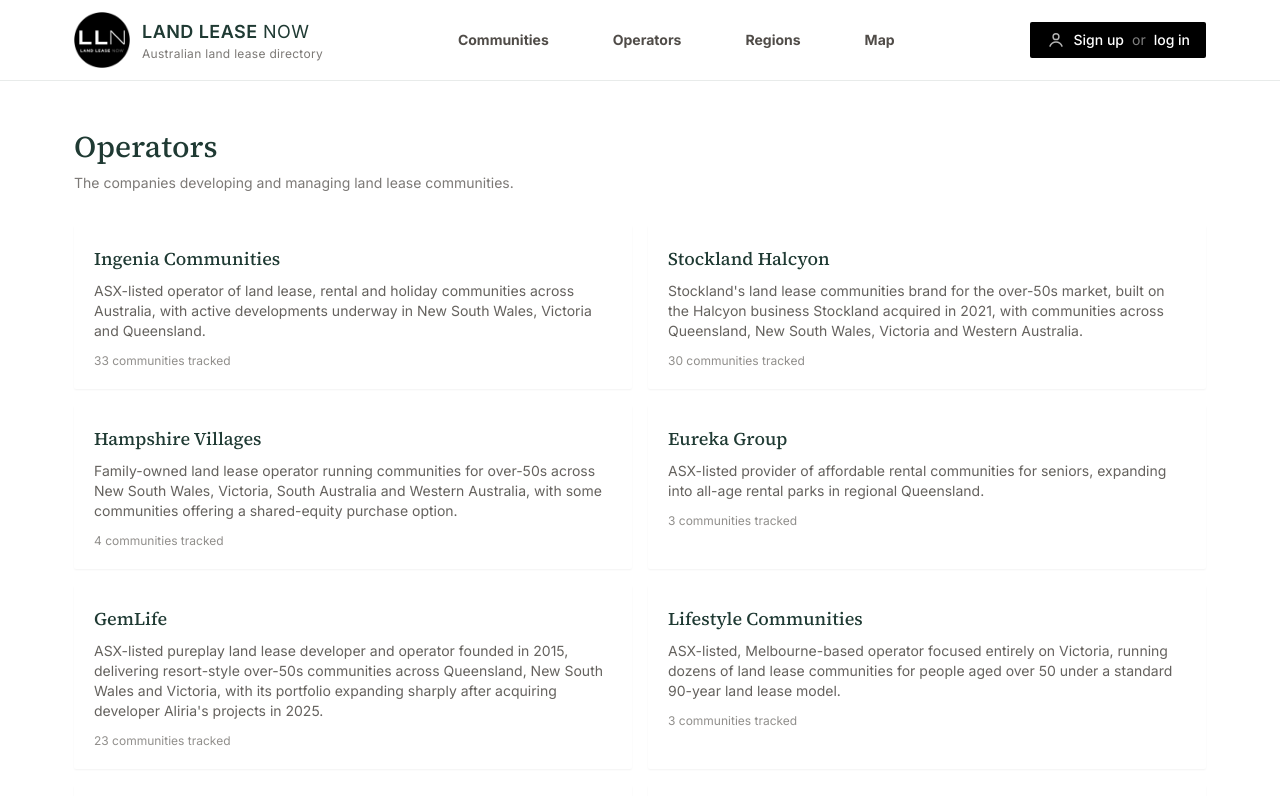
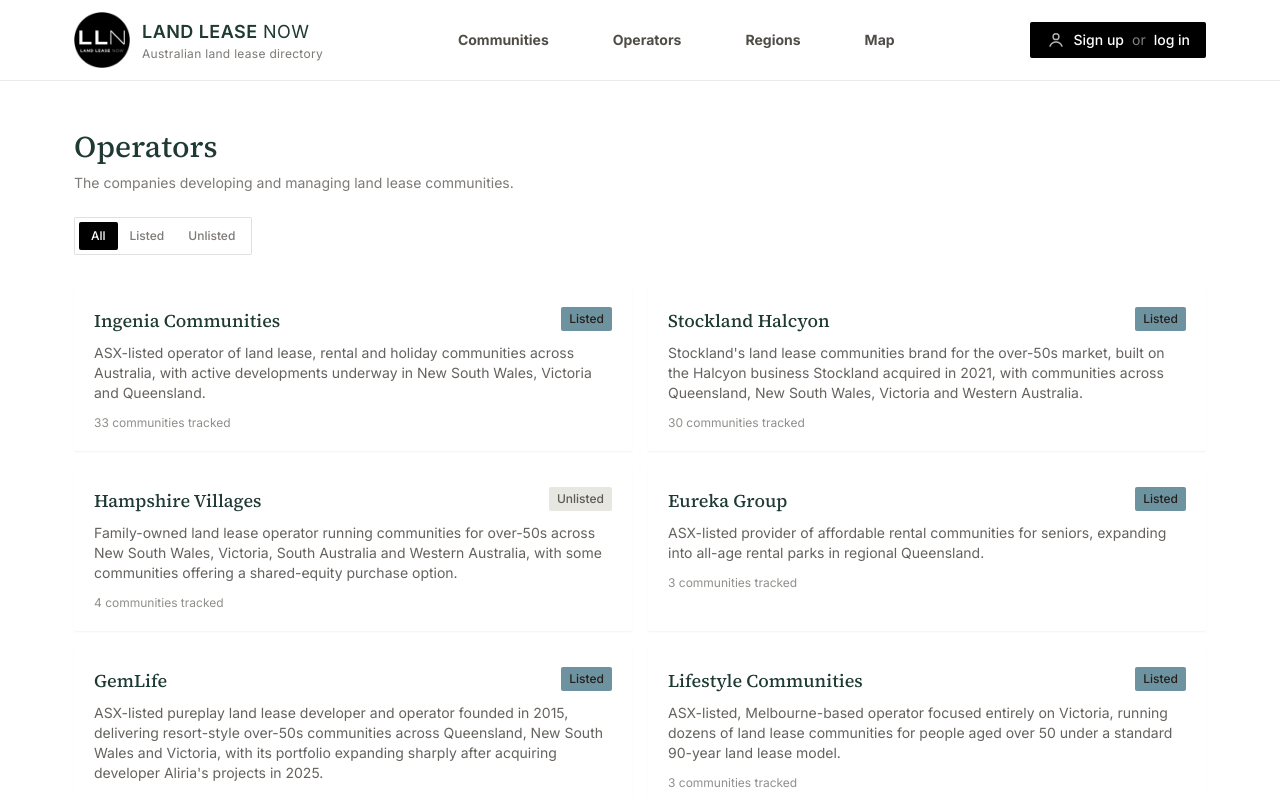
Before and after one commit to LandLeaseNow/landleasenow, a Next.js app: page /operators in a window 1280 px wide. Shown: the top 796 px of the page. Built offline with nearby package versions, Linux system fonts and the light colour scheme.

Commit message:
Add Listed/Unlisted operator filter; fix under-development icon

```diff
--- a/app/operators/page.tsx
+++ b/app/operators/page.tsx
@@ -5,7 +5,29 @@ export const metadata = {
   title: "Land lease operators | Landlease Now"
 };
 
-export default function OperatorsPage() {
+type ListedFilter = "All" | "Listed" | "Unlisted";
+const FILTERS: ListedFilter[] = ["All", "Listed", "Unlisted"];
+
+function buildHref(filter: ListedFilter) {
+  return filter === "All" ? "/operators" : `/operators?listed=${filter}`;
+}
+
+export default function OperatorsPage({
+  searchParams
+}: {
+  searchParams: { listed?: string };
+}) {
+  const activeFilter: ListedFilter =
+    searchParams.listed === "Listed" || searchParams.listed === "Unlisted"
+      ? searchParams.listed
+      : "All";
+
+  const filtered = operators.filter((op) => {
+    if (activeFilter === "Listed") return op.listed;
+    if (activeFilter === "Unlisted") return !op.listed;
+    return true;
+  });
+
   return (
     <div className="container-page py-12">
       <h1 className="font-serif text-3xl text-eucalypt">Operators</h1>
@@ -13,19 +35,53 @@ export default function OperatorsPage() {
         The companies developing and managing land lease communities.
       </p>
 
+      <div className="mt-6">
+        <div className="inline-flex rounded-sm border border-eucalypt/15 bg-card p-1 text-xs font-medium">
+          {FILTERS.map((filter) => {
+            const isActive = filter === activeFilter;
+            return (
+              <Link
+                key={filter}
+                href={buildHref(filter)}
+                className={
+                  isActive
+                    ? "whitespace-nowrap rounded-sm bg-black px-3 py-1.5 text-white"
+                    : "whitespace-nowrap rounded-sm px-3 py-1.5 text-ink/60 hover:text-ink"
+                }
+              >
+                {filter}
+              </Link>
+            );
+          })}
+        </div>
+      </div>
+
       <div className="mt-8 grid gap-4 md:grid-cols-2">
-        {operators.map((op) => (
+        {filtered.map((op) => (
           <Link
             key={op.slug}
             href={`/operators/${op.slug}`}
             className="rounded-sm bg-card p-5 shadow-sm hover:shadow-md transition-shadow"
           >
-            <h2 className="font-serif text-lg text-eucalypt">{op.name}</h2>
+            <div className="flex items-start justify-between gap-3">
+              <h2 className="font-serif text-lg text-eucalypt">{op.name}</h2>
+              <span
+                className={`whitespace-nowrap rounded-sm px-2 py-1 text-xs font-medium ${
+                  op.listed ? "bg-sky text-ink" : "bg-sand text-ink/70"
+                }`}
+              >
+                {op.listed ? "Listed" : "Unlisted"}
+              </span>
+            </div>
             <p className="mt-2 text-sm text-ink/70">{op.description}</p>
             <p className="mt-3 text-xs text-ink/50">{op.communityCount} communities tracked</p>
           </Link>
         ))}
       </div>
+
+      {filtered.length === 0 && (
+        <p className="mt-10 text-ink/60">No operators match that filter.</p>
+      )}
     </div>
   );
 }
--- a/components/HeroSection.tsx
+++ b/components/HeroSection.tsx
@@ -15,8 +15,11 @@ const ICONS = {
   ),
   underDevelopment: (
     <svg viewBox="0 0 24 24" fill="none" stroke="currentColor" strokeWidth={1.75} className="h-5 w-5 text-eucalypt">
-      <circle cx="12" cy="12" r="8.5" />
-      <path d="M12 7.5V12l3 2" />
+      <path d="M4 21V4" strokeLinecap="round" />
+      <path d="M4 6h13" strokeLinecap="round" strokeLinejoin="round" />
+      <path d="M17 6v4.5" strokeLinecap="round" />
+      <path d="M2 21h13" strokeLinecap="round" />
+      <path d="M13 21v-4a2 2 0 1 1 4 0v4" strokeLinecap="round" strokeLinejoin="round" />
     </svg>
   ),
   communities: (
--- a/lib/data.ts
+++ b/lib/data.ts
@@ -31,7 +31,8 @@ export const operators: Operator[] = [
     name: "Ingenia Communities",
     description:
       "ASX-listed operator of land lease, rental and holiday communities across Australia, with active developments underway in New South Wales, Victoria and Queensland.",
-    communityCount: 33
+    communityCount: 33,
+    listed: true
   },
   {
     slug: "stockland-halcyon",
@@ -39,63 +40,72 @@ export const operators: Operator[] = [
     description:
       "Stockland's land lease communities brand for the over-50s market, built on the Halcyon business Stockland acquired in 2021, with communities across Queensland, New South Wales, Victoria and Western Australia.",
     communityCount: 30,
-    website: "https://www.stockland.com.au/halcyon-communities"
+    website: "https://www.stockland.com.au/halcyon-communities",
+    listed: true
   },
   {
     slug: "hampshire-villages",
     name: "Hampshire Villages",
     description:
       "Family-owned land lease operator running communities for over-50s across New South Wales, Victoria, South Australia and Western Australia, with some communities offering a shared-equity purchase option.",
-    communityCount: 4
+    communityCount: 4,
+    listed: false
   },
   {
     slug: "eureka-group",
     name: "Eureka Group",
     description:
       "ASX-listed provider of affordable rental communities for seniors, expanding into all-age rental parks in regional Queensland.",
-    communityCount: 3
+    communityCount: 3,
+    listed: true
   },
   {
     slug: "gemlife",
     name: "GemLife",
     description:
       "ASX-listed pureplay land lease developer and operator founded in 2015, delivering resort-style over-50s communities across Queensland, New South Wales and Victoria, with its portfolio expanding sharply after acquiring developer Aliria's projects in 2025.",
-    communityCount: 23
+    communityCount: 23,
+    listed: true
   },
   {
     slug: "lifestyle-communities",
     name: "Lifestyle Communities",
     description:
       "ASX-listed, Melbourne-based operator focused entirely on Victoria, running dozens of land lease communities for people aged over 50 under a standard 90-year land lease model.",
-    communityCount: 3
+    communityCount: 3,
+    listed: true
   },
   {
     slug: "hometown-australia",
     name: "Hometown Australia",
     description:
       "The Australian arm of US land lease operator Hometown America, running around 58-60 over-55s communities across New South Wales, Queensland and South Australia, built largely through acquisition of existing parks.",
-    communityCount: 63
+    communityCount: 63,
+    listed: false
   },
   {
     slug: "palm-lake-resort",
     name: "Palm Lake Resort",
     description:
       "Family-owned Australian developer operating since 1977, with around 38 land lease resorts for over-50s across Queensland, New South Wales and Victoria, home to more than 10,000 residents.",
-    communityCount: 27
+    communityCount: 27,
+    listed: false
   },
   {
     slug: "living-gems",
     name: "Living Gems",
     description:
       "Family-owned Gold Coast land lease developer founded in the 1980s, building over-50s resorts across South East Queensland with a pipeline extending into Townsville, Yeppoon and northern NSW.",
-    communityCount: 3
+    communityCount: 3,
+    listed: false
   },
   {
     slug: "serenitas",
     name: "Serenitas",
     description:
       "Land lease operator majority-owned by Mirvac, Pacific Equity Partners and Tasman Capital Partners, running around 34 communities across NSW, VIC, QLD and WA under brands including Thyme Lifestyle Resorts and National Lifestyle Villages.",
-    communityCount: 30
+    communityCount: 30,
+    listed: false
   },
   {
     slug: "aspen-group",
@@ -103,7 +113,8 @@ export const operators: Operator[] = [
     description:
       "ASX-listed developer and manager of over-50s land lease lifestyle communities across Western Australia, South Australia, New South Wales and Victoria, offering home ownership on leased land with no exit fees or stamp duty.",
     communityCount: 10,
-    website: "https://aspengroup.com.au/lifestyle"
+    website: "https://aspengroup.com.au/lifestyle",
+    listed: true
   },
   {
     slug: "lincoln-place",
@@ -111,7 +122,8 @@ export const operators: Operator[] = [
     description:
       "Developer and operator of over-50s land lease lifestyle communities across NSW, VIC, QLD and the ACT, with homes offered on a no entry fee, no exit fee, no deferred management fee basis.",
     communityCount: 28,
-    website: "https://www.lincolnplace.com.au/"
+    website: "https://www.lincolnplace.com.au/",
+    listed: false
   },
   {
     slug: "liven-communities",
@@ -119,7 +131,8 @@ export const operators: Operator[] = [
     description:
       "Developer of resort-style, architecturally designed over-50s land lease communities in regional Queensland.",
     communityCount: 4,
-    website: "https://www.livencommunities.com.au/"
+    website: "https://www.livencommunities.com.au/",
+    listed: false
   },
   {
     slug: "springtree",
@@ -127,7 +140,8 @@ export const operators: Operator[] = [
     description:
       "A new lifestyle resort brand dedicated to creating vibrant, welcoming communities for downsizers, with thoughtfully designed land lease communities in idyllic locations.",
     communityCount: 3,
-    website: "https://springtree.com.au/welcome-to-springtree/"
+    website: "https://springtree.com.au/welcome-to-springtree/",
+    listed: false
   },
   {
     slug: "vivacity-property",
@@ -135,7 +149,8 @@ export const operators: Operator[] = [
     description:
       "A developer and operator of boutique retirement lifestyle communities, building thriving land lease communities in architecturally designed, lavish spaces for active, connected over-55s living.",
     communityCount: 5,
-    website: "https://vivacityproperty.com.au/"
+    website: "https://vivacityproperty.com.au/",
+    listed: false
   },
   {
     slug: "ocean-club-resort",
@@ -143,7 +158,8 @@ export const operators: Operator[] = [
     description:
       "The original blueprint for over-50s resort-style living on the Mid-North Coast of NSW, offering resort-style facilities and a laid-back, friendly community.",
     communityCount: 1,
-    website: "https://oceanclubresort.com.au/"
+    website: "https://oceanclubresort.com.au/",
+    listed: false
   },
   {
     slug: "solana-lifestyle-resorts",
@@ -151,7 +167,8 @@ export const operators: Operator[] = [
     description:
       "Stockwell's manufactured home park business, managing over-50s lifestyle resorts from inception through ongoing operations, offering freestanding homes with no traditional retirement fees.",
     communityCount: 5,
-    website: "https://www.solana.com.au/"
+    website: "https://www.solana.com.au/",
+    listed: false
   },
   {
     slug: "millbray",
@@ -159,7 +176,8 @@ export const operators: Operator[] = [
     description:
       "An owner and operator of over-50s land lease living in Australia, focused on thoughtfully designed homes with resort-style amenities and connected neighbourhoods ('Millbray Made').",
     communityCount: 1,
-    website: "https://millbray.com/"
+    website: "https://millbray.com/",
+    listed: false
   },
   {
     slug: "allam-property-group",
@@ -167,7 +185,8 @@ export const operators: Operator[] = [
     description:
       "An Australian-owned property developer and home builder of 35 years, delivering land lease communities for over-55s as an alternative to traditional retirement villages.",
     communityCount: 2,
-    website: "https://www.allam.com.au/retirement"
+    website: "https://www.allam.com.au/retirement",
+    listed: false
   },
   {
     slug: "kingsley-properties",
@@ -175,7 +194,8 @@ export const operators: Operator[] = [
     description:
       "A South Australian developer of master-planned communities, operating under the Kingsley Living brand, founded by industry veteran Kingsley Andrew.",
     communityCount: 1,
-    website: "https://kingsleyliving.com.au/"
+    website: "https://kingsleyliving.com.au/",
+    listed: false
   },
 ];
 
--- a/lib/types.ts
+++ b/lib/types.ts
@@ -26,6 +26,7 @@ export interface Operator {
   description: string;
   communityCount: number;
   website?: string;
+  listed: boolean;
 }
 
 export interface Community {
```
